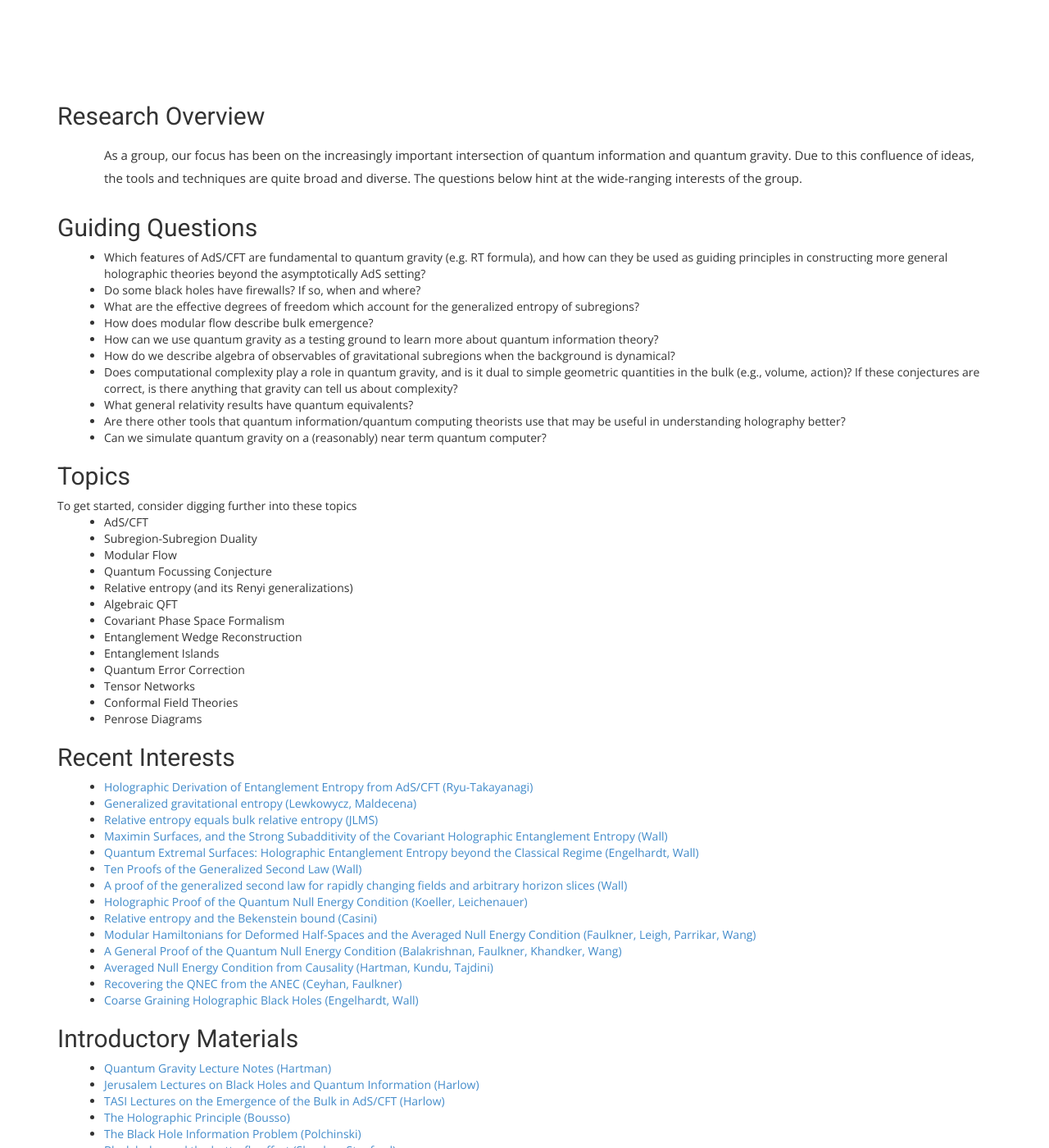
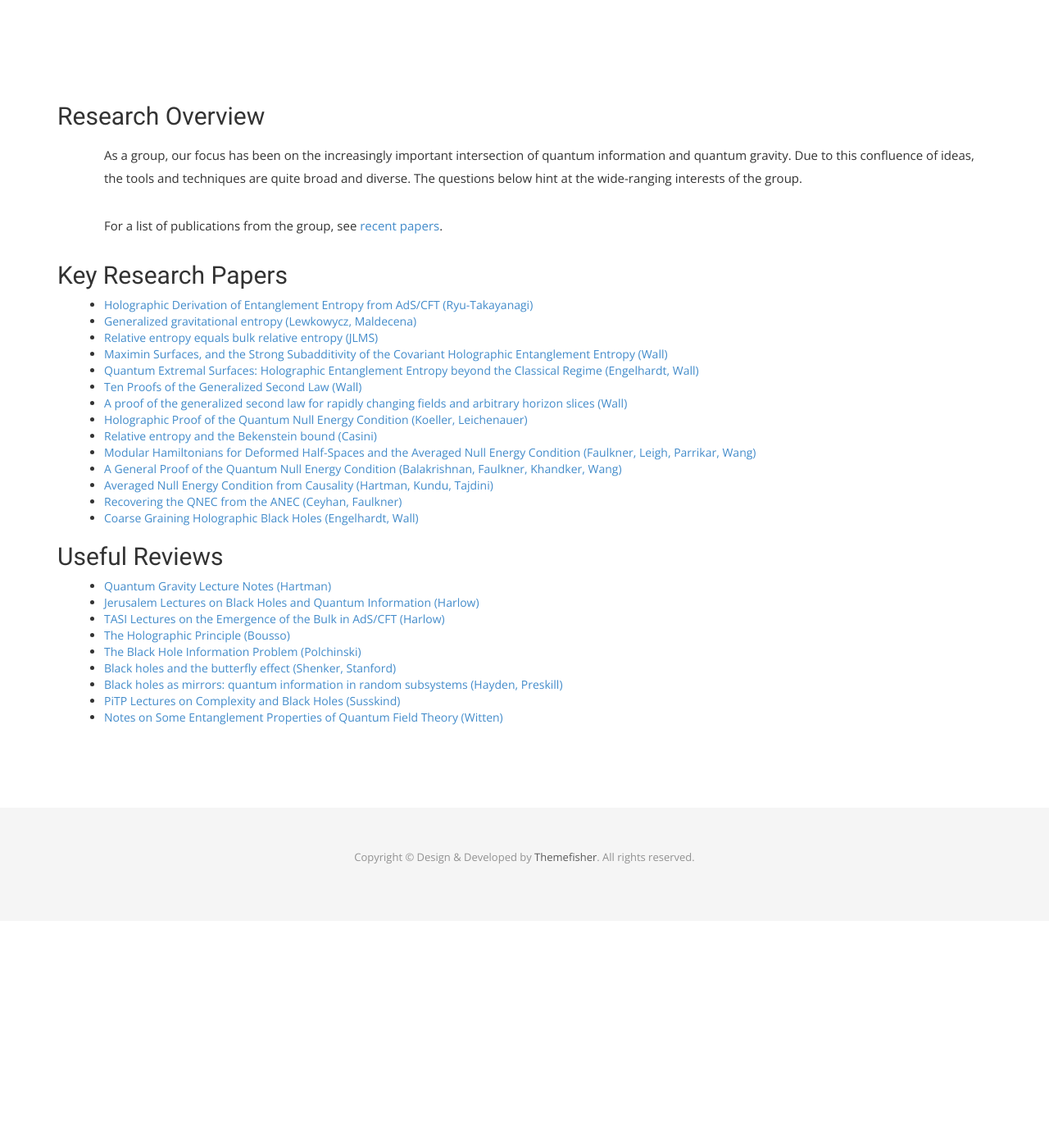
Before and after one commit to bousso-group/bousso-group.github.io, a Jekyll site: the page built from research.html, in a window 1280 px wide and 1400 px high, scrolled down 442 px. Shown: the whole window at 82% size. Built offline with Jekyll 4.4.1, drawn with Linux system fonts in a browser that asks for light colours; nearby versions of some CDN libraries; some web fonts are replaced; after the commit the page ends 1565 px from its top, so only the background shows below that; some of the changed text lies outside the part shown.

Commit message:
Updated research page

```diff
--- a/research.html
+++ b/research.html
@@ -24,50 +24,13 @@ permalink: /research
             <p>
                 As a group, our focus has been on the increasingly important intersection of quantum information and quantum gravity. Due to this confluence of ideas, the tools and techniques are quite broad and diverse. The questions below hint at the wide-ranging interests of the group.
             </p>
-        </div>
-    </div>
-    <div class="container">
-        <h2 id="guiding-questions">Guiding Questions</h2>
-        <div class="block">
-            <ul>
-                <li> Which features of AdS/CFT are fundamental to quantum gravity (e.g. RT formula), and how can they be used as guiding principles in constructing more general holographic theories beyond the asymptotically AdS setting? </li>
-                <li>Do some black holes have firewalls? If so, when and where?</li>
-                <li>What are the effective degrees of freedom which account for the generalized entropy of subregions?</li>
-                <li>How does modular flow describe bulk emergence?</li>
-                <li>How can we use quantum gravity as a testing ground to learn more about quantum information theory?</li>
-                <li>How do we describe algebra of observables of gravitational subregions when the background is dynamical?</li>
-                <li>Does computational complexity play a role in quantum gravity, and is it dual to simple geometric quantities in the bulk (e.g., volume, action)? If these conjectures are correct, is there anything that gravity can tell us about complexity?</li>
-                <li>What general relativity results have quantum equivalents?</li>
-                <li>Are there other tools that quantum information/quantum computing theorists use that may be useful in understanding holography better?</li>
-                <li>Can we simulate quantum gravity on a (reasonably) near term quantum computer?</li>
-            </ul>
+                        <p>For a list of publications from the group, see <a href="http://inspirehep.net/search?ln=en&amp;ln=en&amp;p=find+a+bousso+or+a+ning+bao+or+a+grant+remmen+or+a+leichenauer+or+a+venkatesh+chandrasekaran+or+a+chris+akers+or+a+arvin+shahbazi*+or+a+adam+levine+or+a+illan+halpern+or+a+vincent+su+and+aff+berkeley+and+d+%3E%3D2013&amp;of=hb&amp;action_search=Search&amp;sf=earliestdate&amp;so=d&amp;rm=&amp;rg=25&amp;sc=0">recent papers</a>.</p>
+
         </div>
     </div>
 
     <div class="container">
-            <h2 id="topics">Topics</h2>
-            <div class="block">
-            To get started, consider digging further into these topics
-                <ul>
-                    <li>AdS/CFT</li>
-                    <li>Subregion-Subregion Duality</li>
-                    <li>Modular Flow</li>
-                    <li>Quantum Focussing Conjecture</li>
-                    <li>Relative entropy (and its Renyi generalizations)</li>
-                    <li>Algebraic QFT</li>
-                    <li>Covariant Phase Space Formalism</li>
-                    <li>Entanglement Wedge Reconstruction</li>
-                    <li>Entanglement Islands</li>
-                    <li>Quantum Error Correction</li>
-                    <li>Tensor Networks</li>
-                    <li>Conformal Field Theories</li>
-                    <li>Penrose Diagrams</li>
-
-                </ul>
-        </div>
-    </div>
-    <div class="container">
-        <h2 id="recent-interests">Recent Interests</h2>
+        <h2 id="recent-interests">Key Research Papers</h2>
             <div class="block">
 
             <ul>
@@ -118,7 +81,7 @@ permalink: /research
         </div>
     </div>
     <div class="container">
-            <h2 id="introductory-materials">Introductory Materials</h2>
+            <h2 id="introductory-materials">Useful Reviews</h2>
             <div class="block">
 
             <ul>
@@ -153,12 +116,4 @@ permalink: /research
 
         </div>
     </div>
-    <div class="container">
-            <h2 id="recent-publications">Recent Publications</h2>
-            <div class="block">
-
-            <p>For a list of publications from the group, see <a href="http://inspirehep.net/search?ln=en&amp;ln=en&amp;p=find+a+bousso+or+a+ning+bao+or+a+grant+remmen+or+a+leichenauer+or+a+venkatesh+chandrasekaran+or+a+chris+akers+or+a+arvin+shahbazi*+or+a+adam+levine+or+a+illan+halpern+or+a+vincent+su+and+aff+berkeley+and+d+%3E%3D2013&amp;of=hb&amp;action_search=Search&amp;sf=earliestdate&amp;so=d&amp;rm=&amp;rg=25&amp;sc=0">recent papers</a>.</p>
-
-        </div>
-    </div>
 </section>
```
